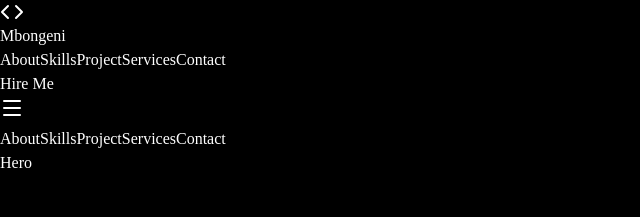
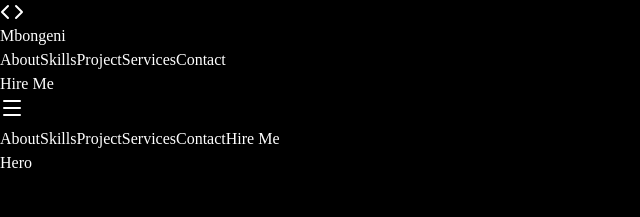
Before and after one commit to MbongX/DevPortfolio-tutorial, a React (Vite) app: page / in a window 1280 px wide. Shown: the top 217 px of the page, without its empty margins (0-640 px from the left). Built offline with nearby package versions, Linux system fonts and the light colour scheme.

Commit message:
style: improve formatting and readability of Navbar component

```diff
--- a/src/components/layout/Navbar.jsx
+++ b/src/components/layout/Navbar.jsx
@@ -55,7 +55,8 @@ const Navbar = () => {
                             <button
                                 key={link.id}
                                 onClick={() => handleNavClick(link.id)}
-                                className={`text-base font-medium transition-all duration-300 ${activeSection === link.id
+                                className={`text-base font-medium transition-all duration-300
+                                ${activeSection === link.id
                                 ? 'text-white'
                                 : 'text-white/70 hover:text-white'
                                 }`}>
@@ -68,7 +69,8 @@ const Navbar = () => {
                     <div className="hidden md:flex items-center gap-2">
                         <button
                             onClick={() => handleNavClick('contact')}
-                            className='px-7 py-3.5 bg-white text-black font-medium text-base rounded-[17px] border border-white hover:bg-white/90 transition-all duration-300'>
+                            className='px-7 py-3.5 bg-white text-black font-medium text-base rounded-[17px] border
+                            border-white hover:bg-white/90 transition-all duration-300'>
                             Hire Me
                         </button>
                     </div>
@@ -90,21 +92,23 @@ const Navbar = () => {
                 className={`md:hidden transition-all duration-300 overflow-hidden
                 ${isMenuOpen ? 'max-h-96 opacity-100' : 'max-h-0 opacity-0'
                 }`}>
-                <div className="">
+                <div className="bg-black/95 backdrop-blur-lg border-t border-white/10 p-x-5 py-6 space-y-3">
                     {NAV_LINK.map((link) => (
                         <button
                             key={link.id}
                             onClick={() => handleNavClick(link.id)}
-                            className={`block w-full text-left px-4 py-3 rounded-lg font-medium transition-all duration-300
-                            ${activeSection === link.id ? 'text-white bg-white/10' : 'text-white/70 hover:text-white hover:bg-white/5'
+                            className={`block w-full text-left px-4 py-3 rounded-lg font-medium
+                            transition-all duration-300 ${activeSection === link.id ? 'text-white bg-white/10'
+                                : 'text-white/70 hover:text-white hover:bg-white/5'
                             }`}>
                                 {link.label}
                         </button>
                     ))}
                     <button
                         onClick={() => handleNavClick('contact')}
-                        className="w-full px-7 py-3.5 bg-white text-[#212121] font-medium text-base rounded-[17px] border border-white hover:bg-white/90 transition-all duration-300 mt-2">
-
+                        className="w-full px-7 py-3.5 bg-white text-[#212121] font-medium text-base rounded-[17px]
+                        border border-white hover:bg-white/90 transition-all duration-300 mt-2">
+                        Hire Me
                     </button>
                 </div>
             </div>
```
